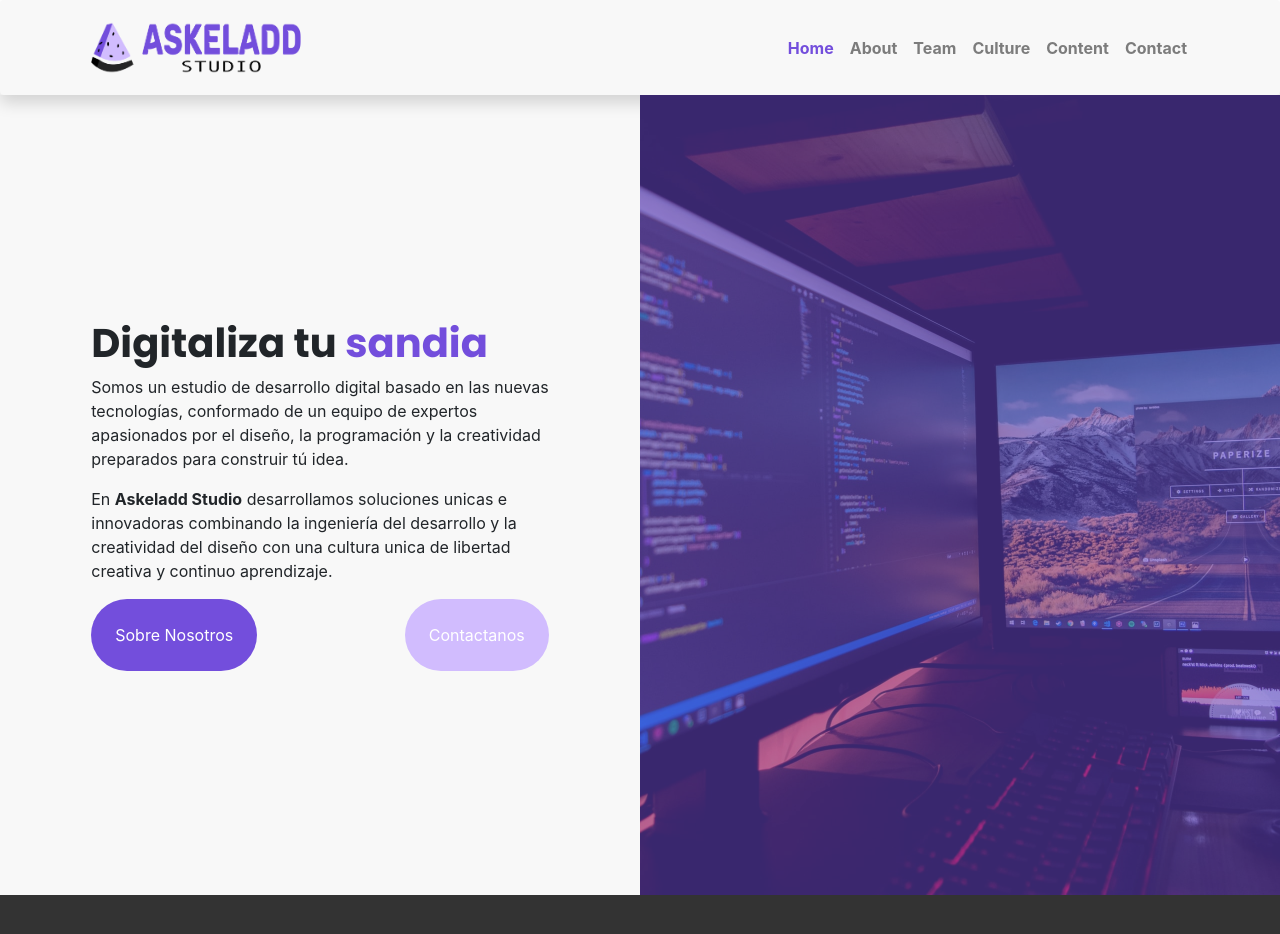
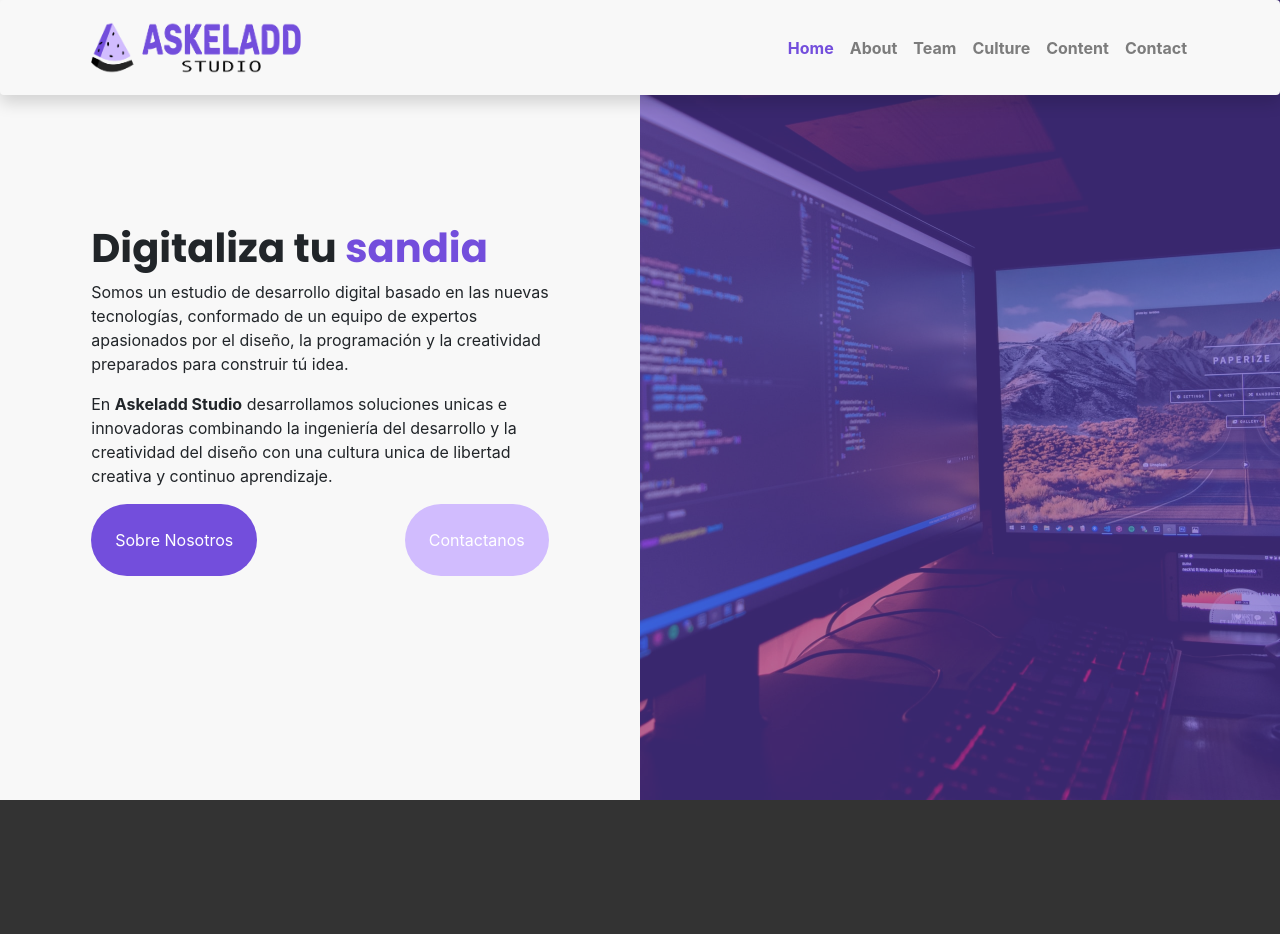
Before and after one commit to vrigna/askeladd-studio, a Vue app: page /culture in a window 1280 px wide. Shown: the top 934 px of the page. Built offline with nearby package versions, Linux system fonts and the light colour scheme.

Commit message:
Se modifico el display del navbar a fix

```diff
--- a/src/components/Navbar.vue
+++ b/src/components/Navbar.vue
@@ -1,5 +1,5 @@
 <template>
-    <nav class="navbar navbar-expand-lg navbar-light bg-light shadow p-3 bg-body rounded">
+    <nav class="fixed-top navbar navbar-expand-lg navbar-light bg-light shadow p-3 bg-body rounded">
         <div class="container fluid justify-content-evenly">
             <img alt="Askeladd logo" src="../assets/logo.png" width="220px">
 
```
Lines whose indentation alone changed are shown as unchanged.
